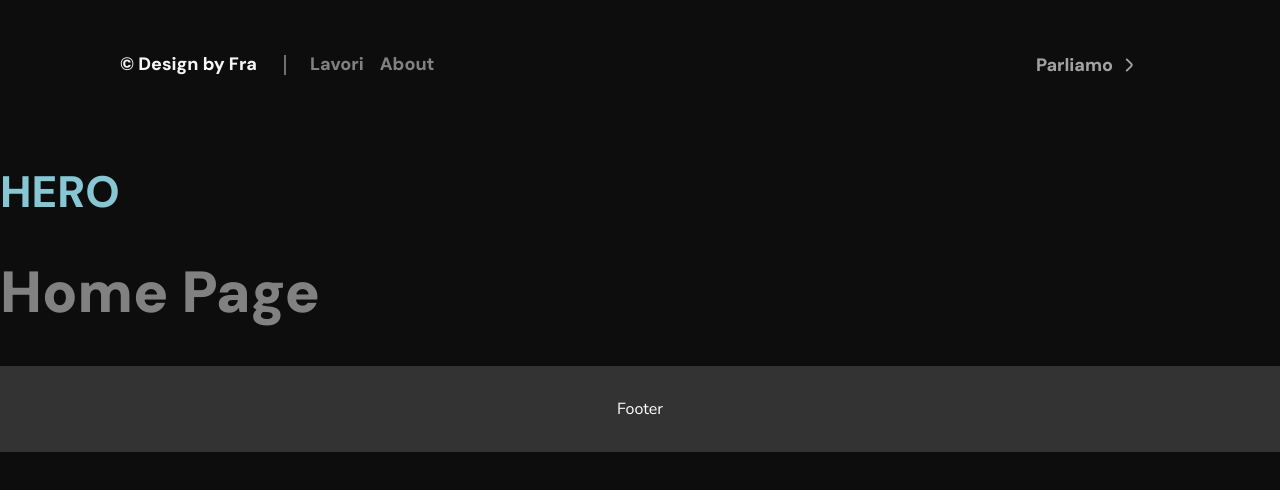
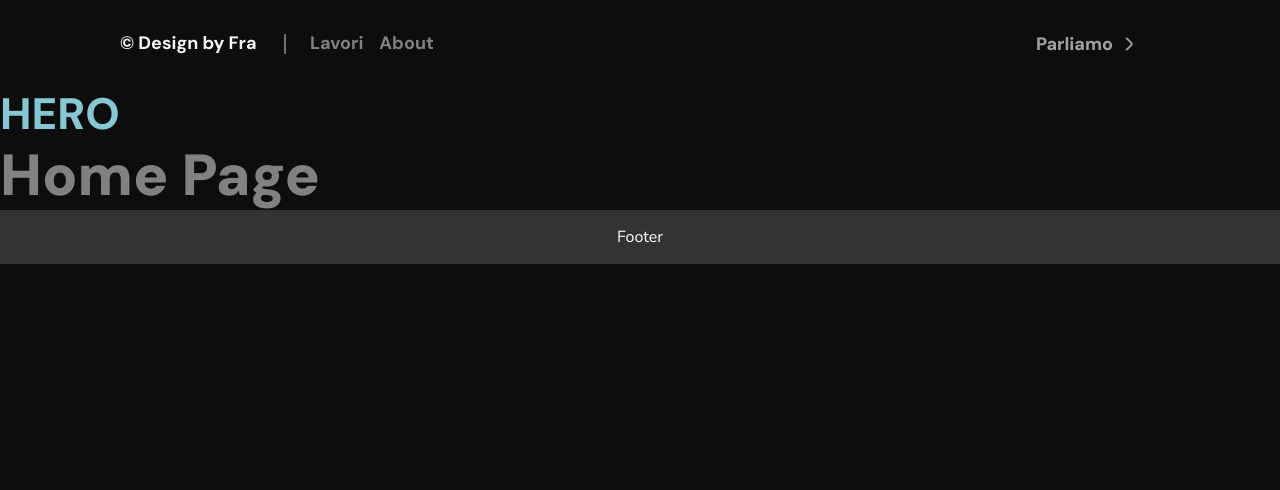
Before and after one commit to Francescosommellaa/MyPortfolio, a React (Vite) app: page / in a window 1280 px wide. Shown: the top 490 px of the page. Built offline with nearby package versions, Linux system fonts and the light colour scheme.

Commit message:
Fix(Typography): Added some changes in some titles and eliminated margins, padding and added box sizing to all elements

```diff
--- a/src/styles/_typography.scss
+++ b/src/styles/_typography.scss
@@ -21,11 +21,11 @@ $h4-font-weight: 700;
 
 $h5-font-size: 18px;
 $h5-line-height: 120%;
-$h5-font-weight: 800;
+$h5-font-weight: 700;
 
 $h6-font-size: 14px;
 $h6-line-height: 100%;
-$h6-font-weight: 800;
+$h6-font-weight: 700;
 
 // Subtitles
 $subtitle-big-font-size: 28px;
--- a/src/styles/general.scss
+++ b/src/styles/general.scss
@@ -2,11 +2,17 @@
 @use "./mixins" as *;
 @use "./typography" as *;
 
-body {
+* {
   margin: 0;
   padding: 0;
+  box-sizing: border-box;
+}
+
+body {
+  margin: 0 auto;
   font-family: $font-body;
   background-color: $background-dark;
+  max-width: 1920px;
 }
 
 button {
@@ -23,6 +29,7 @@ li {
 }
 
 // Typography
+
 h1 {
   @include typography(
     $font-title,
```
